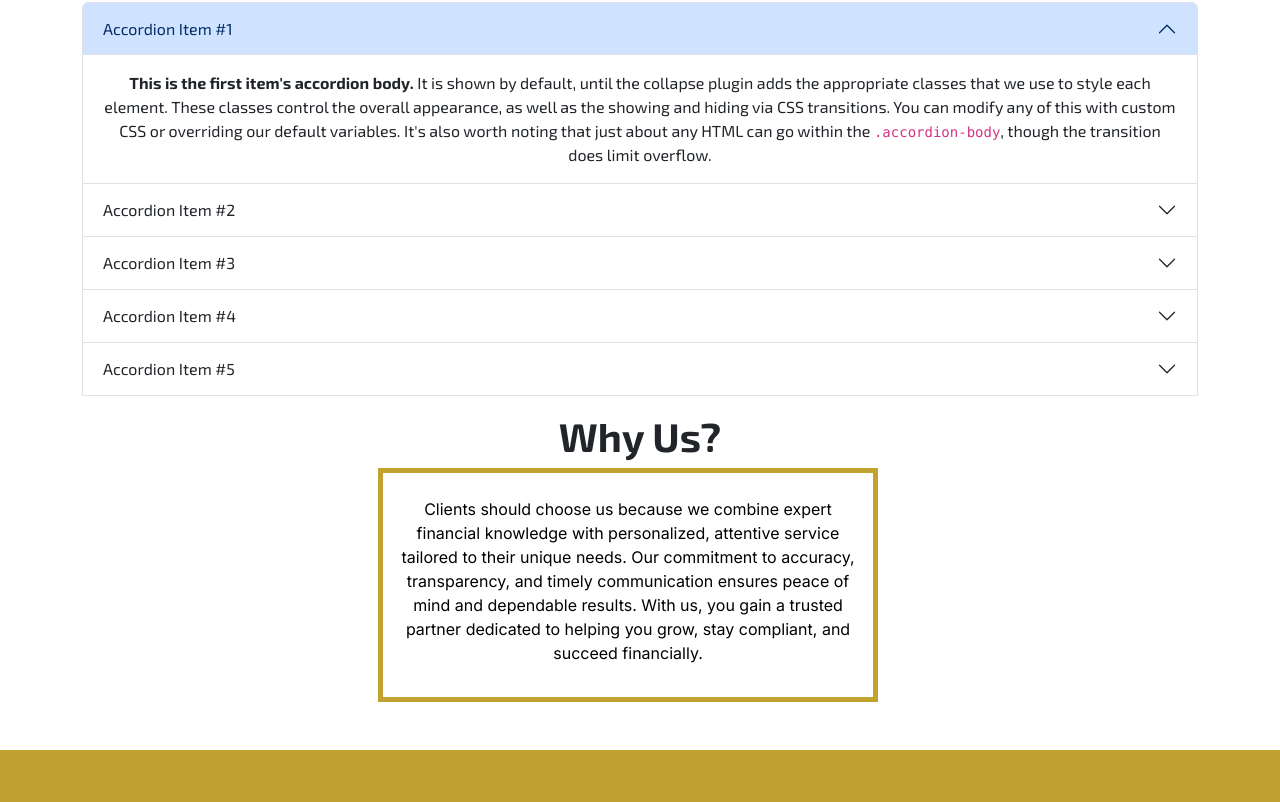
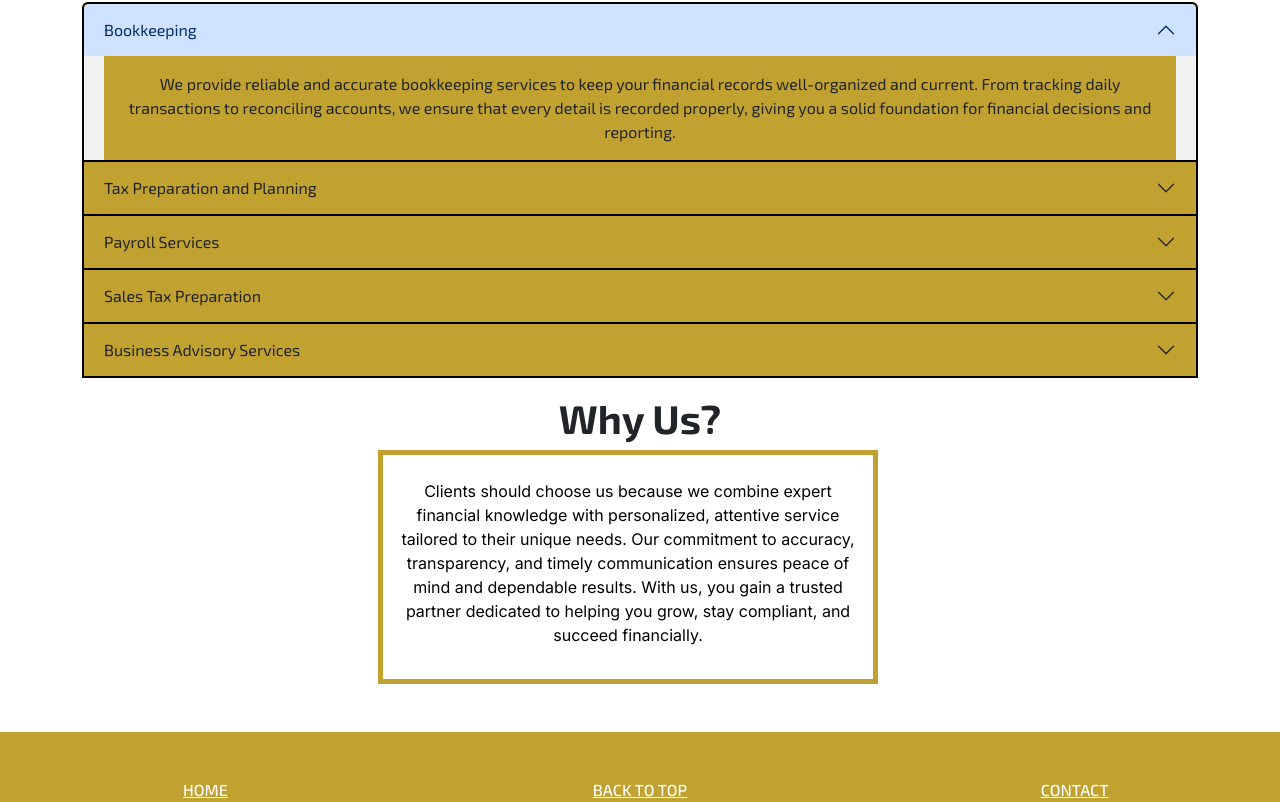
Before and after one commit to zlevin1228/SethALevinCPA, a plain HTML site: page services.html in a window 1280 px wide. Shown: the part 1150-1952 px from the top of the page. Drawn offline with nearby package versions, Linux system fonts and the light colour scheme.

Commit message:
Milestone 9: Testing & Debugging Check-In.

```diff
--- a/services.html
+++ b/services.html
@@ -96,60 +96,60 @@
           <div class="accordion-item">
             <h2 class="accordion-header">
               <button class="accordion-button" type="button" data-bs-toggle="collapse" data-bs-target="#collapseOne" aria-expanded="true" aria-controls="collapseOne">
-                Accordion Item #1
+                Bookkeeping
               </button>
             </h2>
             <div id="collapseOne" class="accordion-collapse collapse show" data-bs-parent="#accordionExample">
               <div class="accordion-body">
-                <strong>This is the first item's accordion body.</strong> It is shown by default, until the collapse plugin adds the appropriate classes that we use to style each element. These classes control the overall appearance, as well as the showing and hiding via CSS transitions. You can modify any of this with custom CSS or overriding our default variables. It's also worth noting that just about any HTML can go within the <code>.accordion-body</code>, though the transition does limit overflow.
+                We provide reliable and accurate bookkeeping services to keep your financial records well-organized and current. From tracking daily transactions to reconciling accounts, we ensure that every detail is recorded properly, giving you a solid foundation for financial decisions and reporting.
               </div>
             </div>
           </div>
           <div class="accordion-item">
             <h2 class="accordion-header">
               <button class="accordion-button collapsed" type="button" data-bs-toggle="collapse" data-bs-target="#collapseTwo" aria-expanded="false" aria-controls="collapseTwo">
-                Accordion Item #2
+                Tax Preparation and Planning
               </button>
             </h2>
             <div id="collapseTwo" class="accordion-collapse collapse" data-bs-parent="#accordionExample">
               <div class="accordion-body">
-                <strong>This is the second item's accordion body.</strong> It is hidden by default, until the collapse plugin adds the appropriate classes that we use to style each element. These classes control the overall appearance, as well as the showing and hiding via CSS transitions. You can modify any of this with custom CSS or overriding our default variables. It's also worth noting that just about any HTML can go within the <code>.accordion-body</code>, though the transition does limit overflow.
+                Our tax services go beyond just filing returns—we help you understand your tax obligations and develop strategies to legally minimize your tax liability. Whether you're an individual or a business, we ensure accurate, timely filing and proactive planning to keep you compliant and financially efficient.
               </div>
             </div>
           </div>
           <div class="accordion-item">
             <h2 class="accordion-header">
               <button class="accordion-button collapsed" type="button" data-bs-toggle="collapse" data-bs-target="#collapseThree" aria-expanded="false" aria-controls="collapseThree">
-                Accordion Item #3
+              Payroll Services
               </button>
             </h2>
             <div id="collapseThree" class="accordion-collapse collapse" data-bs-parent="#accordionExample">
               <div class="accordion-body">
-                <strong>This is the third item's accordion body.</strong> It is hidden by default, until the collapse plugin adds the appropriate classes that we use to style each element. These classes control the overall appearance, as well as the showing and hiding via CSS transitions. You can modify any of this with custom CSS or overriding our default variables. It's also worth noting that just about any HTML can go within the <code>.accordion-body</code>, though the transition does limit overflow.
+                We take the hassle out of payroll by managing everything from processing paychecks to handling tax withholdings, direct deposits, and year-end reporting. With our payroll services, you can focus on running your business, knowing your employees are being paid accurately and on time, and that your business is meeting all payroll-related compliance requirements.
               </div>
             </div>
           </div>
           <div class="accordion-item">
             <h2 class="accordion-header">
-              <button class="accordion-button collapsed" type="button" data-bs-toggle="collapse" data-bs-target="#collapseThree" aria-expanded="false" aria-controls="collapseThree">
-                Accordion Item #4
+              <button class="accordion-button collapsed" type="button" data-bs-toggle="collapse" data-bs-target="#collapseFour" aria-expanded="false" aria-controls="collapseFour">
+                Sales Tax Preparation
               </button>
             </h2>
             <div id="collapseFour" class="accordion-collapse collapse" data-bs-parent="#accordionExample">
               <div class="accordion-body">
-                <strong>This is the third item's accordion body.</strong> It is hidden by default, until the collapse plugin adds the appropriate classes that we use to style each element. These classes control the overall appearance, as well as the showing and hiding via CSS transitions. You can modify any of this with custom CSS or overriding our default variables. It's also worth noting that just about any HTML can go within the <code>.accordion-body</code>, though the transition does limit overflow.
+                Navigating sales tax regulations can be complex, especially with varying local and state requirements. We handle sales tax calculations, filings, and remittances for you, reducing the risk of errors and penalties while ensuring full compliance across jurisdictions where your business operates.
               </div>
             </div>
           </div>
           <div class="accordion-item">
             <h2 class="accordion-header">
-              <button class="accordion-button collapsed" type="button" data-bs-toggle="collapse" data-bs-target="#collapseThree" aria-expanded="false" aria-controls="collapseThree">
-                Accordion Item #5
+              <button class="accordion-button collapsed" type="button" data-bs-toggle="collapse" data-bs-target="#collapseFive" aria-expanded="false" aria-controls="collapseFive">
+                Business Advisory Services
               </button>
             </h2>
             <div id="collapseFive" class="accordion-collapse collapse" data-bs-parent="#accordionExample">
               <div class="accordion-body">
-                <strong>This is the third item's accordion body.</strong> It is hidden by default, until the collapse plugin adds the appropriate classes that we use to style each element. These classes control the overall appearance, as well as the showing and hiding via CSS transitions. You can modify any of this with custom CSS or overriding our default variables. It's also worth noting that just about any HTML can go within the <code>.accordion-body</code>, though the transition does limit overflow.
+                Our advisory services are designed to help you make informed, strategic financial decisions. Whether you're starting a new venture, planning for expansion, or working through financial challenges, we offer insights and customized guidance to support long-term success and stability.
               </div>
             </div>
           </div>
--- a/style.css
+++ b/style.css
@@ -448,3 +448,21 @@ body {
     border-right: 5px solid #c1a12f; /* or any style you want */
   }
 }
+
+.accordion-item {
+  background-color: #c1a12f;
+  border: 2px solid black;
+}
+
+.accordion-button {
+  background-color: #c1a12f;
+}
+
+.accordion-button:active {
+  background-color: #e6c449;
+}
+
+.accordion-body {
+  border-right: 20px solid rgb(241, 241, 241);
+  border-left: 20px solid rgb(241, 241, 241);
+}
```
Also changed, not shown: contact.html (+1 -1 lines), index.html (+1 -2 lines).
